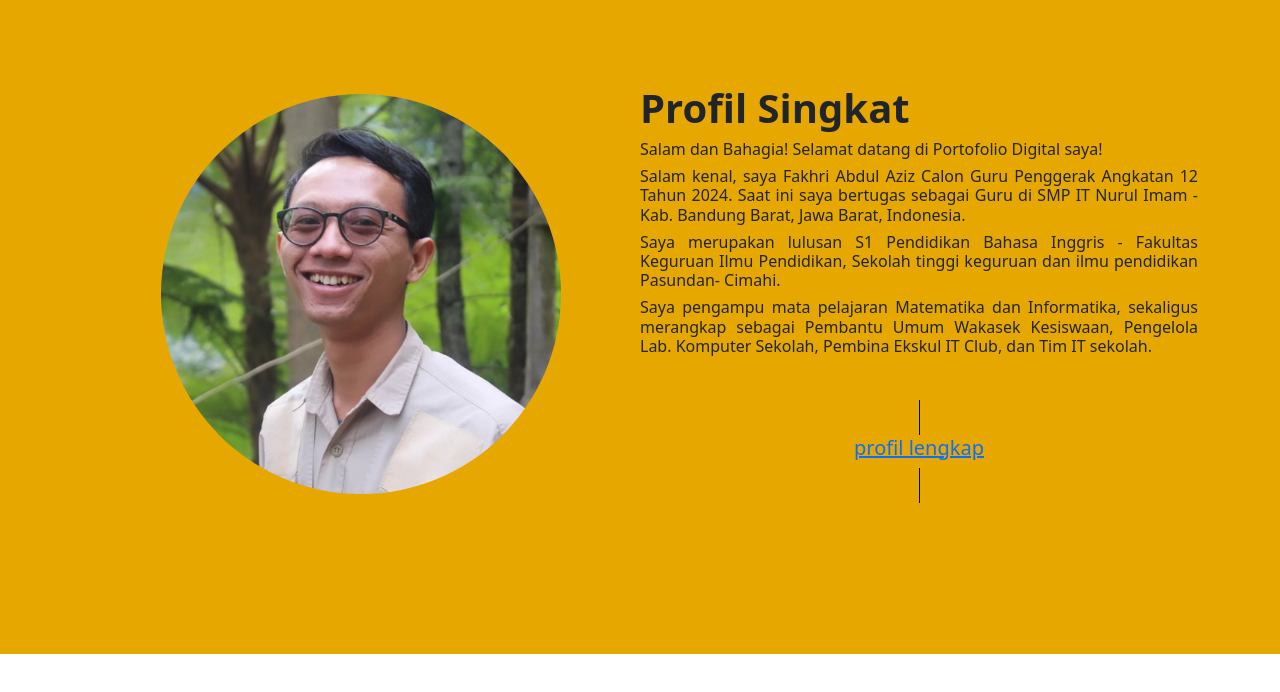
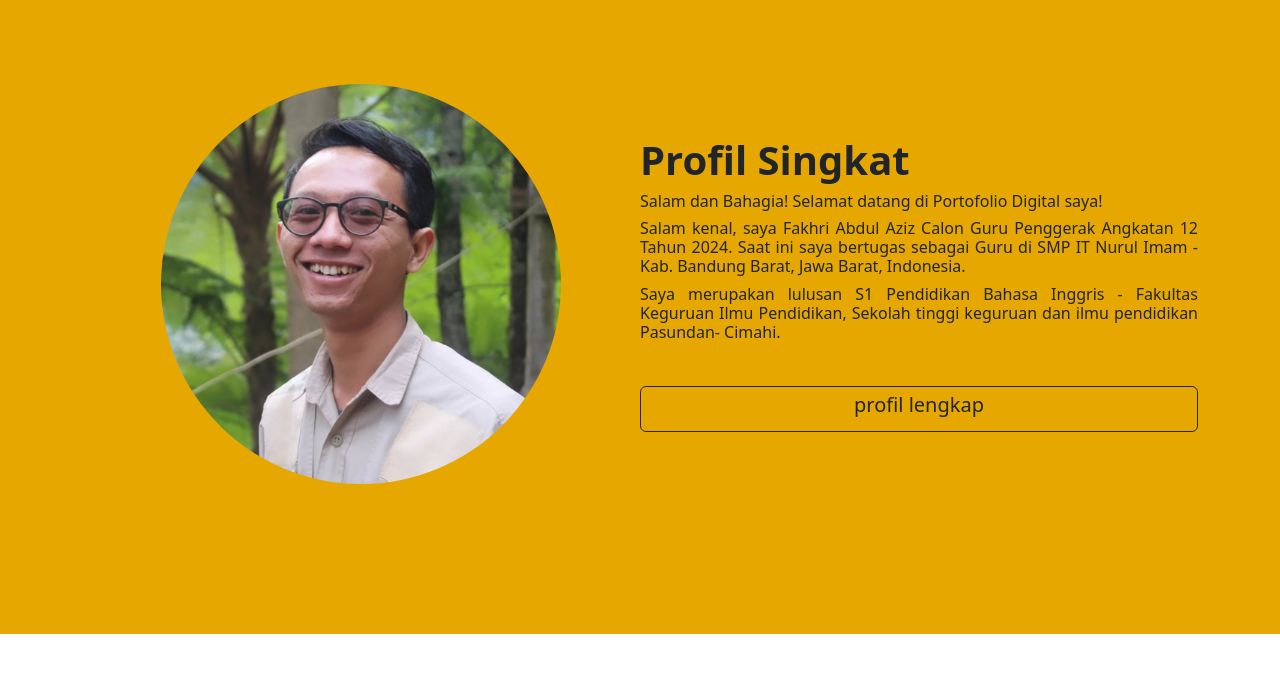
Before and after one commit to Faisalabdulmajid/portfolio-cgp, a plain HTML site: page index.html in a window 1280 px wide. Shown: the part 742-1434 px from the top of the page. Drawn offline with nearby package versions, Linux system fonts and the light colour scheme.

Commit message:
perbaikan button profil lengkap

```diff
--- a/index.html
+++ b/index.html
@@ -158,11 +158,11 @@
             <h6>Salam dan Bahagia! Selamat datang di Portofolio Digital saya!</h6>
             <h6>Salam kenal, saya Fakhri Abdul Aziz Calon Guru Penggerak Angkatan 12 Tahun 2024. Saat ini saya bertugas sebagai Guru di SMP IT Nurul Imam - Kab. Bandung Barat, Jawa Barat, Indonesia.</h6>
             <h6>Saya merupakan lulusan S1 Pendidikan Bahasa Inggris - Fakultas Keguruan Ilmu Pendidikan, Sekolah tinggi keguruan dan ilmu pendidikan Pasundan- Cimahi.</h6>
-            <h6>Saya pengampu mata pelajaran Matematika dan Informatika, sekaligus merangkap sebagai Pembantu Umum Wakasek Kesiswaan, Pengelola Lab. Komputer Sekolah, Pembina Ekskul IT Club, dan Tim IT sekolah.</h6>
+            <!-- <h6>Saya pengampu mata pelajaran Matematika dan Informatika, sekaligus merangkap sebagai Pembantu Umum Wakasek Kesiswaan, Pengelola Lab. Komputer Sekolah, Pembina Ekskul IT Club, dan Tim IT sekolah.</h6> -->
           </div>
           <br />
           <div style="text-align: center">
-            <a href="#" style="border: 1px solid #000"><h5>profil lengkap</h5></a>
+            <a href="#" class="btn btn-outline-dark" style="width: 100%"><h5>profil lengkap</h5></a>
           </div>
         </div>
       </div>
```
